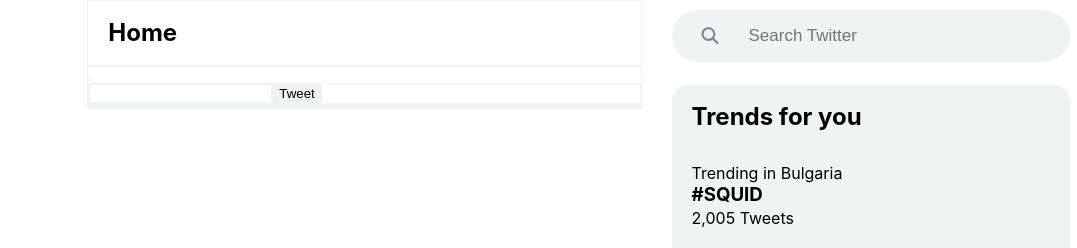
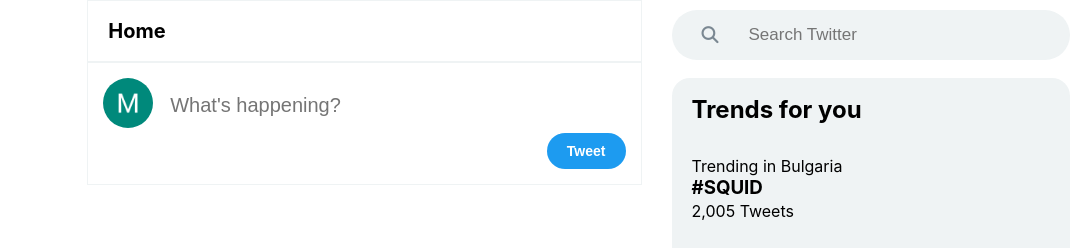
Before and after one commit to marianidchenko/TwitterClone, a plain HTML site: page index.html in a window 1280 px wide. Shown: the top 248 px of the page, 203-1280 px from the left. Drawn offline with Linux system fonts and the light colour scheme.

Commit message:
added tweet compose and small corrections in other

```diff
--- a/feed.css
+++ b/feed.css
@@ -3,10 +3,56 @@
     margin: 0 30px;
 }
 
-.main-feed * {
-    border: 1px solid var(--clr-light-gray)
+.main-feed .home-title {
+    font-size: 20px;
+    padding: 20px;
+    border: 1px solid var(--clr-light-gray);
 }
 
-.main-feed .home-title {
-    padding: 20px;
+/* Compose Tweet */
+
+.compose-tweet {
+    display: flex;
+    border: 1px solid var(--clr-light-gray);
+    padding: 15px;
 }
+
+.compose-tweet .profile-photo {
+    object-fit: cover;
+    height: 50px;
+    width: 50px;
+    border-radius: 50%;
+}
+
+.compose-tweet .tweet-contents {
+    display: flex;
+    flex-direction: column;
+    flex-grow: 1;
+}
+
+
+.compose-tweet .tweet-text {
+    font-size: 20px;
+    border: none;
+    margin: 15px;
+}
+
+.compose-tweet .tweet-text:focus {
+    outline: none;
+}
+
+.compose-tweet .tweet-btn {
+    margin-left: auto;
+    font-size: 14px;
+    font-weight: 700;
+    color: white;
+    background: var(--clr-blue);
+    border: none;
+    border-radius: 52px;
+    padding: 10px 20px;
+}
+
+.compose-tweet .tweet-btn:hover {
+    cursor: pointer;
+    background-color: rgb(26, 138, 212);
+}
--- a/index.html
+++ b/index.html
@@ -77,9 +77,10 @@
       <main class="main-feed">
         <h2 class="home-title">Home</h2>
         <div class="compose-tweet">
-          <img src="" alt="" class="profile-photo" />
+          <img src="images/374666c1-77d1-4471-9a7f-6e2c12247656.jpg" alt="" class="profile-photo" />
           <form action="" class="tweet-contents">
-            <input type="text" class="tweet-text" /><button type="submit" class="tweet-btn">
+            <input type="text" placeholder="What's happening?" class="tweet-text" />
+            <button type="submit" class="tweet-btn">
               Tweet
             </button>
           </form>
--- a/right-sidebar.css
+++ b/right-sidebar.css
@@ -14,7 +14,7 @@
     border-radius: 0 52px 52px 0;
     background-color: var(--clr-light-gray);
     border: none;
-    padding: 16px 100px 16px 0px;
+    padding: 12px 100px 12px 0px;
     font-size: 17px;
     margin-top: 10px;
 
@@ -43,8 +43,8 @@ Trends */
 
 .sidebar-section {
     background-color: var(--clr-light-gray);
-    margin-top: 20px;
-    border-radius: 16px;
+    margin-top: 15px;
+    border-radius: 18px;
 }
 
 .trends .trends-title {
```
Also changed, not shown: main.css (line endings or trailing spaces).
